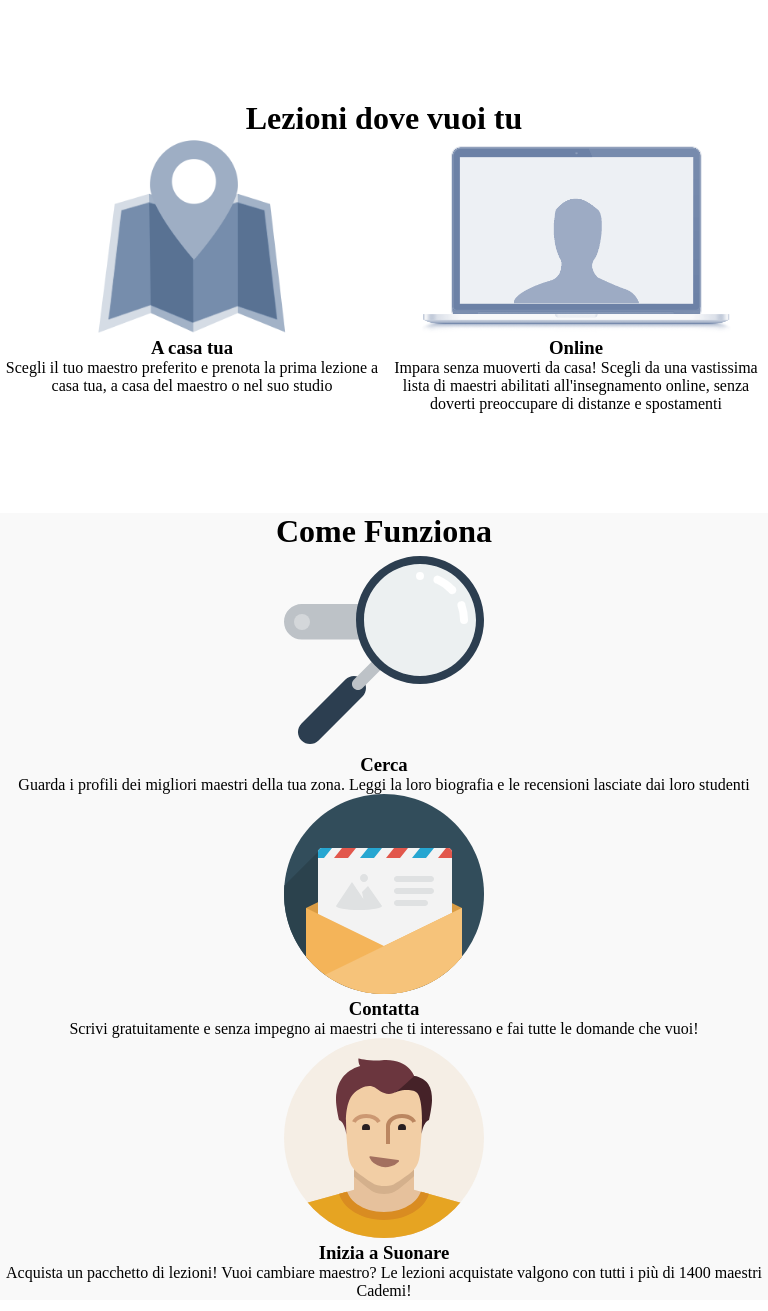
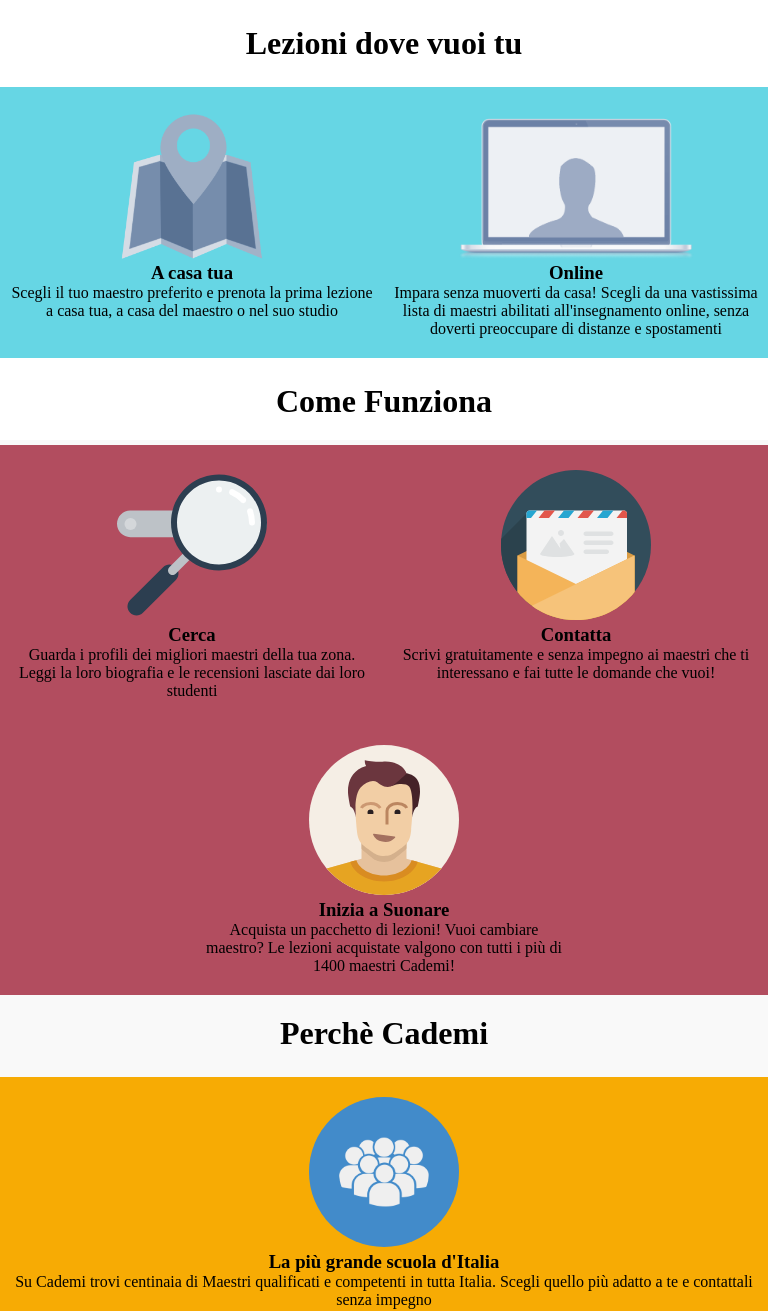
Before and after one commit to francesca-campana/html-css-resp-wannabe-12bool, a plain HTML site: page index.html in a window 768 px wide. Shown: the top 1311 px of the page. Drawn offline with Linux system fonts and the light colour scheme.

Commit message:
media query md

```diff
--- a/css/style.css
+++ b/css/style.css
@@ -95,6 +95,7 @@ img {
 
   h1 {
     font-size: 35px;
+    padding: 20px 20px;
   }
 
   h3 {
@@ -137,3 +138,79 @@ img {
   }
 
 }
+@media screen and (min-width: 420px) and (max-width: 768px) {
+  * {
+    margin: 0;
+    padding: 0;
+    box-sizing: border-box;
+  }
+
+  .row {
+    width: 100%;
+    margin-top: 0;
+  }
+  #lezioni .row img {
+    height: 150px;
+  }
+
+  #lezioni .col-md-6>.left,
+  #lezioni .col-md-6>.right {
+    width: 100%;
+    margin-top: 5px;
+    padding: 20px 10px;
+  }
+
+  #lezioni .container h1 {
+    background-color: white;
+    padding: 20px 10px;
+  }
+
+  #lezioni .container {
+    margin-top: 5px;
+    background-color: #66d6e4;
+
+  }
+  #steps .row img {
+    height: 150px;
+  }
+
+  #steps .col-md-6>.left,
+  #steps .col-md-6>.central,
+  #steps .col-md-6>.right {
+    width: 100%;
+    margin-top: 5px;
+    padding: 20px 10px;
+  }
+
+  #steps .container {
+    margin-top: 5px;
+    background-color: #B24D5F;
+  }
+
+  #steps .container h1 {
+    background-color: white;
+    padding: 20px 10px;
+  }
+
+  #why .row img {
+    height: 150px;
+  }
+
+  h1 {
+    padding: 20px 10px;
+  }
+
+  #why .col-md-12>.first,
+  #why .col-md-12>.second,
+  #why .col-md-12>.third {
+    width: 100%;
+    margin-top: 5px;
+    padding: 20px 10px;
+    background-color: #f7ab04;
+  }
+
+  hr {
+    display: none;
+  }
+
+}
--- a/index.html
+++ b/index.html
@@ -50,7 +50,7 @@
         </div>
 
         <div class="container">
-          <div class="col-lg-4 col-md-12 col-xs-12">
+          <div class="col-lg-4 col-md-6 col-xs-12">
             <div class="left">
               <img src="img/search.svg" alt="">
               <h3>Cerca</h3>
@@ -58,7 +58,7 @@
             </div>
           </div>
 
-          <div class="col-lg-4 col-md-12 col-xs-12">
+          <div class="col-lg-4 col-md-6 col-xs-12">
             <div class="central">
               <img src="img/letter.svg" alt="">
               <h3>Contatta</h3>
@@ -66,7 +66,7 @@
             </div>
           </div>
 
-          <div class="col-lg-4 col-md-12 col-xs-12">
+          <div class="col-lg-4 col-md-offset-3 col-md-6 col-xs-12">
             <div class="right">
               <img src="img/male.svg" alt="">
               <h3>Inizia a Suonare</h3>
@@ -106,7 +106,7 @@
             </div>
           </div>
 
-          <div class="col-lg-12 col-md-12 col-sx-12">
+          <div class="col-lg-12 col-md-12 col-xs-12">
             <div class="third">
               <img src="img/icon/flex.png" alt="">
               <h3>Flessibile e Conveniente</h3>
```
